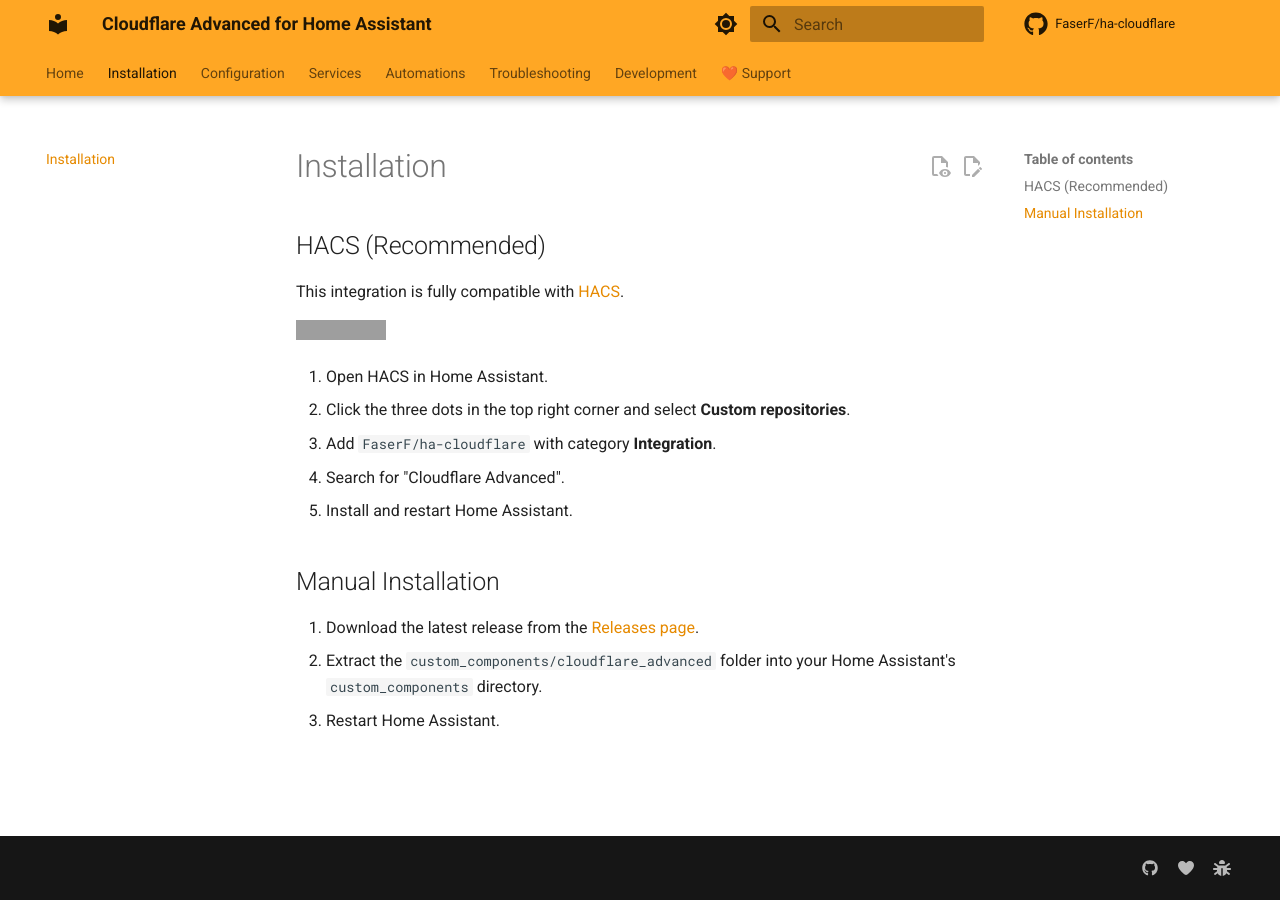
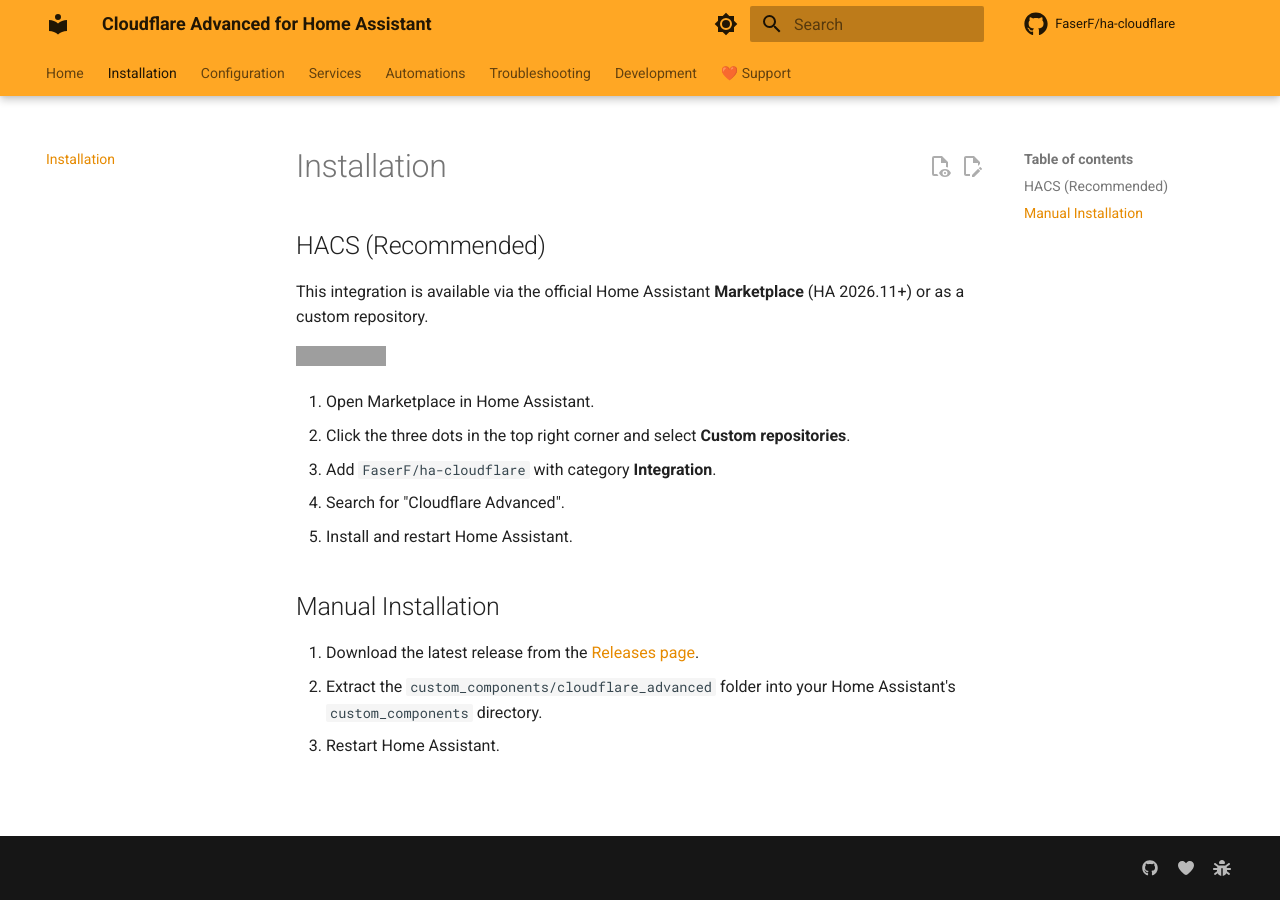
Before and after one commit to FaserF/ha-cloudflare, an MkDocs documentation site: the page built from docs/installation.md, in a window 1280 px wide. Built offline with MkDocs 1.6.1 and Material for MkDocs 9.7.7, drawn with Linux system fonts in a browser that asks for light colours; comment, search, counter and statistics services are not loaded; grey boxes are pictures that could not be loaded.

Commit message:
docs: update installation instructions for Home Assistant Marketplace (HA 2026.11+) and EN hardware recommendations

```diff
--- a/docs/installation.md
+++ b/docs/installation.md
@@ -2,11 +2,11 @@
 
 ## HACS (Recommended)
 
-This integration is fully compatible with [HACS](https://hacs.xyz/).
+This integration is available via the official Home Assistant **Marketplace** (HA 2026.11+) or as a custom repository.
 
-[![Open your Home Assistant instance and open a repository inside the Home Assistant Community Store.](https://my.home-assistant.io/badges/hacs_repository.svg)](https://my.home-assistant.io/redirect/hacs_repository/?owner=FaserF&repository=ha-cloudflare&category=Integration)
+[![Open your Home Assistant instance and open the repository in the Marketplace.](https://my.home-assistant.io/badges/marketplace_repository.svg)](https://my.home-assistant.io/redirect/marketplace_repository/?owner=FaserF&repository=ha-cloudflare&category=Integration)
 
-1. Open HACS in Home Assistant.
+1. Open Marketplace in Home Assistant.
 2. Click the three dots in the top right corner and select **Custom repositories**.
 3. Add `FaserF/ha-cloudflare` with category **Integration**.
 4. Search for "Cloudflare Advanced".
```
Also changed, not shown: README.md (+7 -7 lines).
